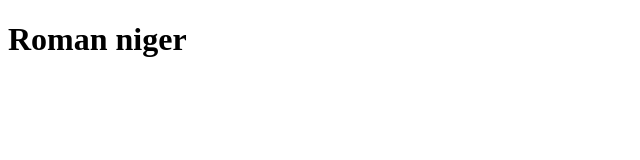
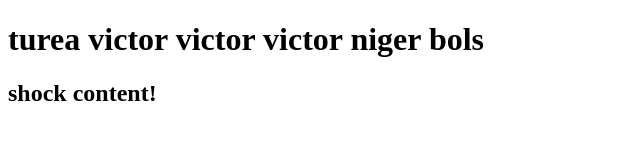
Before and after one commit to wilkea/Turea-Victor2112, a plain HTML site: page index.html in a window 1280 px wide. Shown: the whole page, without its empty margins (0-640 px from the left). Drawn offline with Linux system fonts and the light colour scheme.

```diff
--- a/index.html
+++ b/index.html
@@ -6,6 +6,7 @@
     <title>Document</title>
 </head>
 <body>
-    <H1>Roman niger</H1>
+    <H1>turea victor victor victor niger bols</H1>
+    <h2>shock content!</h2>
 </body>
 </html>
```
